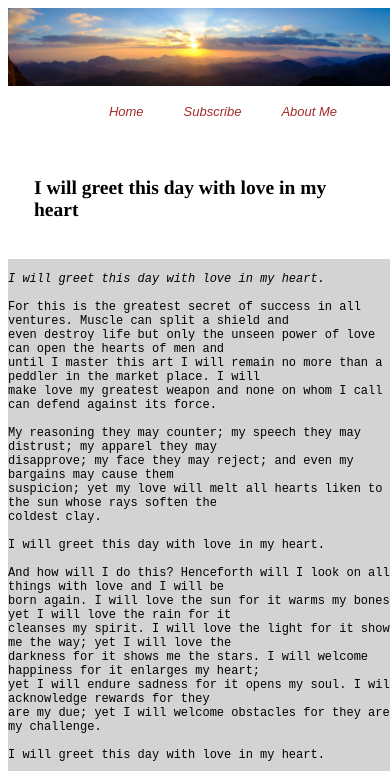
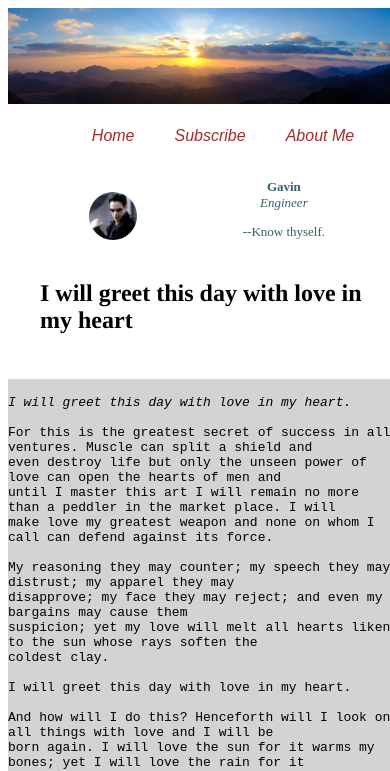
Before and after one commit to GavintheAmateur/simple-blog, a plain HTML site: page posts/2.html in a window 390 px wide. Shown: the top 771 px of the page. Drawn offline with Linux system fonts and the light colour scheme.

Commit message:
fix: fixed partially shown line and made sidebar available on mobile

```diff
--- a/css/header.css
+++ b/css/header.css
@@ -27,9 +27,3 @@
     color: inherit;
     text-decoration-line: underline;
 }
-
-@media (max-width: 768px) {
-    * {
-        font-size: small;
-    }
-}
--- a/css/post.css
+++ b/css/post.css
@@ -27,8 +27,8 @@ body {
 }
 
 .author-avatar {
-    width: 100px;
-    height: 100px;
+    width: 5rem;
+    height: 5rem;
     margin: auto;
     border-radius: 50%;
 }
@@ -138,14 +138,52 @@ body {
 }
 
 @media (max-width: 768px) {
+    body {
+        display: flex;
+        flex-direction: column;
+    }
+
     .left-sidebar {
-        display: none;
+
+        height: 4rem;
+        margin: 0 0 0 3rem;
+        padding:0;
+
+        display: flex;
+        flex-direction: column;
+        justify-content: center;
     }
+
+    .author {
+        display: flex;
+        flex-direction: row;
+        justify-content: center;
+    }
+
+    .author-avatar {
+        width: 3rem;
+        height: 3rem;
+        margin: auto;
+        border-radius: 50%;
+    }
+
+    .author-info {
+        font-size: small;
+        display: flex;
+        flex-direction: column;
+        justify-content: center;
+        text-align: center;
+        display: block;
+    }
+
     .right-sidebar {
-        display: none;
+        display: flex;
+        flex-direction: column;
+        padding: 2rem 0;
     }
-    .main {
-        grid-column-start: 1;
-        grid-column-end: 21;
+
+    .catalog {
+        width: 100%;
+        list-style-type: circle;
     }
 }
--- a/css/typography.css
+++ b/css/typography.css
@@ -15,10 +15,6 @@ figcaption {
         margin: 0;
     }
 
-    p,
-    pre {
-        font-size: small;
-    }
 
     a {
         font: italic small arial;
--- a/js/sidebar.js
+++ b/js/sidebar.js
@@ -3,14 +3,13 @@ import { insertFragment } from './common.js';
 const left_sidebar_html = `
 <section class="left-sidebar">
 
-<div class="catalog"></div>
 <div class="author">
     <img   alt="avatar" class="author-avatar" src="/img/avatar.jpeg">
-</div>
-<div class='author-info'>
+    <div class='author-info'>
     <div class='author-info-name'><b>Gavin</b></div>
     <div class='author-info-title'><em>Engineer</em></div>
     <div class='author-info-bio'><blockquote cite="https://en.wikipedia.org/wiki/Know_thyself">--Know thyself.</blockquote></div>
+    </div>
 </div>
 
 </section>
```
Also changed, not shown: css/blogcard.css (+13 -4 lines), index.html (+6 -6 lines).
